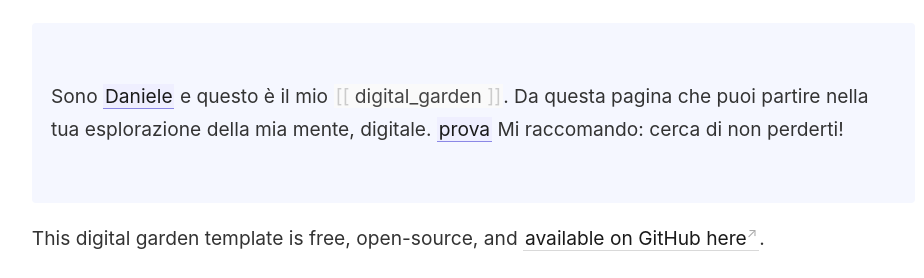
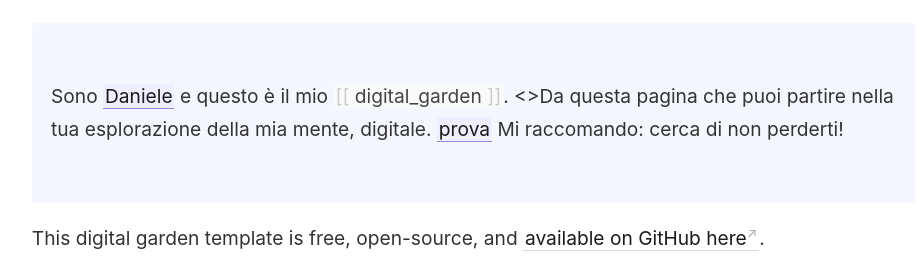
Before and after one commit to dandele/digital-garden-812, a Jekyll site: the page built from _pages/index.md, in a window 1280 px wide. Shown: the part 192-470 px from the top of the page, without its empty margins (45-969 px from the left). Built offline with Jekyll 4.4.1, drawn with Linux system fonts in a browser that asks for light colours.

```diff
--- a/_pages/index.md
+++ b/_pages/index.md
@@ -8,7 +8,7 @@ permalink: /
 
 <p style="padding: 3em 1em; background: #f5f7ff; border-radius: 4px;">
 Sono [[Daniele]] e questo è il mio [[digital_garden]].
-Da questa pagina che puoi partire nella tua esplorazione della mia mente, digitale. [[prova]]
+<>Da questa pagina che puoi partire nella tua esplorazione della mia mente, digitale. [[prova]]
 
 Mi raccomando: cerca di non perderti!
 
```
